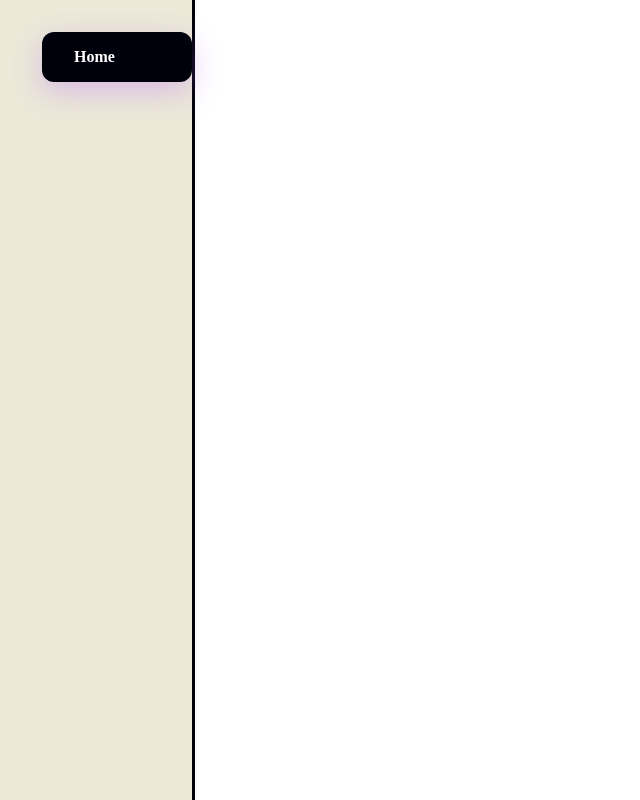
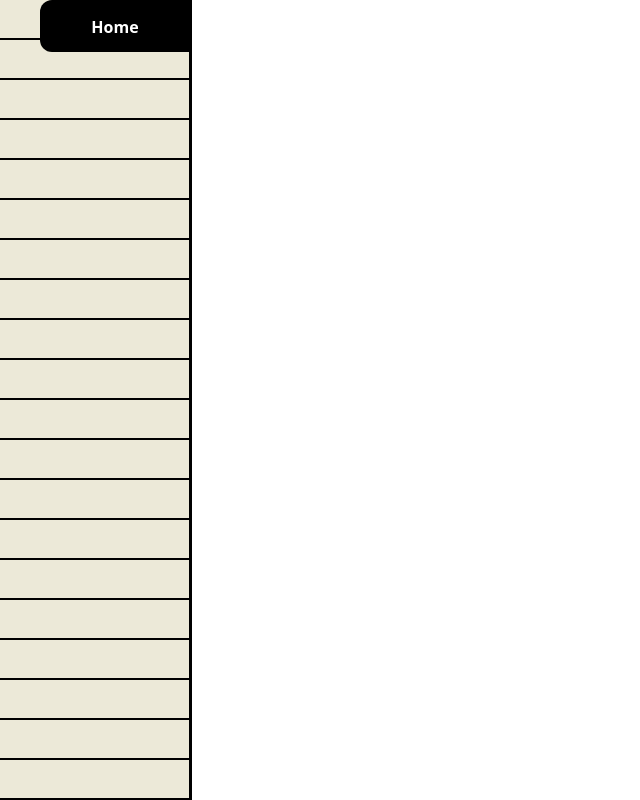
Before and after one commit to Madecircle/Madecircle.github.io, a plain HTML site: page index.html in a window 1280 px wide. Shown: the whole page, without its empty margins (0-640 px from the left). Drawn offline with Linux system fonts and the light colour scheme.

Commit message:
paste ai code and improve on it

```diff
--- a/index.html
+++ b/index.html
@@ -4,24 +4,11 @@
   <meta charset="UTF-8">
   <meta name="viewport" content="width=device-width, initial-scale=1.0">
   <title>CSS Playground</title>
-    <link rel="preconnect" href="https://fonts.googleapis.com">
-    <link rel="preconnect" href="https://fonts.gstatic.com" crossorigin>
-    <link href="https://fonts.googleapis.com/css2?family=Inter:wght@400;500;600;700&display=swap" rel="stylesheet">
   <link rel="stylesheet" href="style.css">
 </head>
 <body>
-    <div class="container">
-      <div class="card">
-        <div class="menu-buttons">
-          <button class="btn"><span class="btn-text">Home</span></button>
-	</div>
-      </div>
-    </div>
+  <aside class="sidebar">
+    <button class="btn">Home</button>
+  </aside>
 </body>
 </html>
-<!--           <button class="btn"><span class="btn-text">Home</span></button> -->
-<!--           <button class="btn btn-space"><span class="btn-text">About</span></button> -->
-<!---->
-<!--           <button class="btn"><span class="btn-text">Gallery</span></button> -->
-<!--           <button class="btn"><span class="btn-text">Contact</span></button> -->
-<!--           <button class="btn"><span class="btn-text">FAQ</span></button> -->
--- a/style.css
+++ b/style.css
@@ -1,113 +1,46 @@
-
-
-/* @import url('https://fonts.googleapis.com/css2?family=Playpen+Sans:wght@100..800&display=swap'); */
-
-:root {
-  --pianokeys: #00000a;
-  --primary: #a855f7;
-  --secondary: #ec4899;
-  --accent: #06b6d4;
-  --bg-dark: #fff;
-  --bg-card: #ece9d8;
-  --text: #fafafa;
-  --text-muted: #71717a;
+* {
+  box-sizing: border-box;
 }
 
-/* Container */
-.container {
-  max-width: 12rem;
+body {
+  margin: 0;
+  font-family: system-ui, sans-serif;
 }
 
-/* Card */
-.card {
+.sidebar {
   width: 12rem;
-  position: absolute;
-  top: 0;
-  left: 0;
   min-height: 100vh;
-  background: var(--bg-card);
-  border-radius: 0;
-  border-right: 3px solid #00000a;
-  overflow: align self; /* ?? */
+  border-right: 3px solid black;
+
+  background:
+    repeating-linear-gradient(
+      to bottom,
+      #ece9d8 0,
+      #ece9d8 38px,
+      black 38px,
+      black 40px
+    );
 }
 
-.card-bg {
-  position: absolute;
-  top: -12rem;
-  left: 50%;
-  transform: translateX(-50%);
-  width: 20rem;
-  height: 20rem;
-  background: var(--bg-card);
-  /* background: radial-gradient(circle, var(--primary) 0%, transparent 70%); */
-  opacity: 0.2;
-  filter: blur(60px);
-  pointer-events: none;
-}
+.btn {
+  display: block;
+  width: 150px;
+  position: relative;
+  height: 3.25rem;
+  margin-left: 2.5rem;
+  padding: 1rem 2rem;
 
-.card-content {
-  position: absolute;
-  padding: 3rem 2rem;
-  text-align: center;
-}
+  background: black;
+  color: white;
+  border: 0;
+  border-radius: 0.75rem 0 0 0.75rem;
 
-@keyframes float {
-  0%, 100% { transform: translateY(0); }
-  50% { transform: translateY(-8px); }
-}
-
-@keyframes bounce {
-  0%, 100% { transform: scaleY(1); }
-  50% { transform: scaleY(0.5); }
-}
-/* menu .menu-buttons */
-.menu-buttons {
-  display: flex;
-  flex-direction: column;
-  align-items: flex-end; /* Dit duwt alle knoppen naar de rechterkant van de bar! */
-  gap: 1rem;            /* De standaard ruimte tussen de andere knoppen */
-  margin-top: 2rem;
-  width: 100%;
-}
-
-/* Button */
-.btn {
-  display: flex;
-  align-items: center;
-  gap: 0.5rem;
-  padding: 1rem 2rem;
-  background: var(--pianokeys);
-  /* background: linear-gradient(135deg, var(--primary), var(--secondary)); */
-  border: none;
-  border-radius: 0.75rem;
-  width: 150px;
-  margin-bottom: 10px;
-  color: white;
-  font-size: 1rem;
+  font: inherit;
   font-weight: 600;
-  font-family: inherit;
   cursor: pointer;
-  transition: all 0.3s ease;
-  box-shadow: 0 10px 30px rgba(168, 85, 247, 0.3);
-}
-
-.btn-space{
-  margin-bottom: 2.5rem;
 }
 
 .btn:hover {
-  transform: translateX(5px);
-  box-shadow: 0 15px 40px rgba(168, 85, 247, 0.4);
+  transform: translateX(15px);
+  width: 135px;
 }
-
-.btn:hover .btn-icon {
-  transform: translateX(4px);
-}
-
-.btn:active {
-  transform: translateY(-1px);
-}
-
-.btn-icon {
-  transition: transform 0.3s ease;
-}
```
Lines whose indentation alone changed are shown as unchanged.
